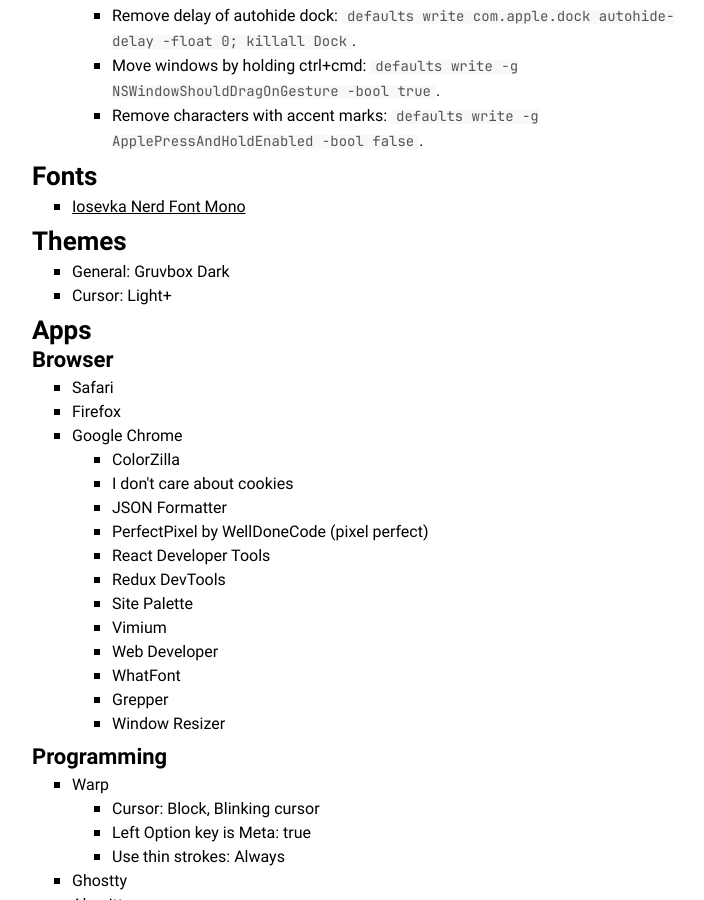
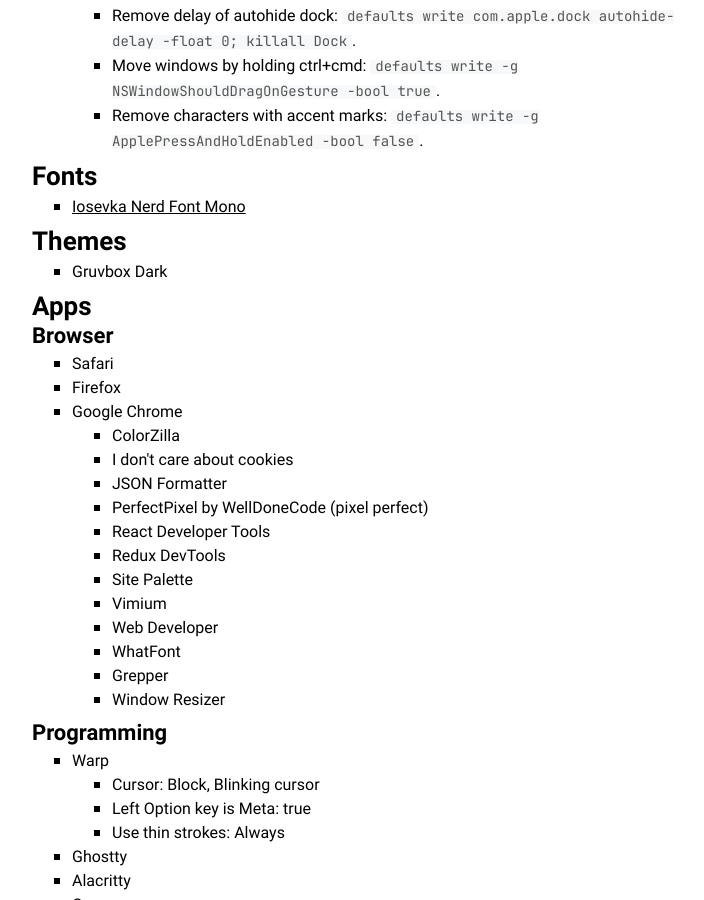
Before and after one commit to amalumian/www.malumian.dev, a Jekyll site: the page built from setup.html, in a window 1280 px wide and 900 px high, scrolled down 2559 px. Shown: the whole window, without its empty margins (278-982 px from the left). Built offline with Jekyll 4.4.1, drawn with Linux system fonts in a browser that asks for light colours.

Commit message:
Update setup.html

```diff
--- a/setup.html
+++ b/setup.html
@@ -171,8 +171,7 @@
   </ul>
   <h2 id="themes">Themes</h2>
   <ul>
-    <li>General: Gruvbox Dark</li>
-    <li>Cursor: Light+</li>
+    <li>Gruvbox Dark</li>
   </ul>
   <h2 id="apps">Apps</h2>
   <h3>Browser</h3>
```
